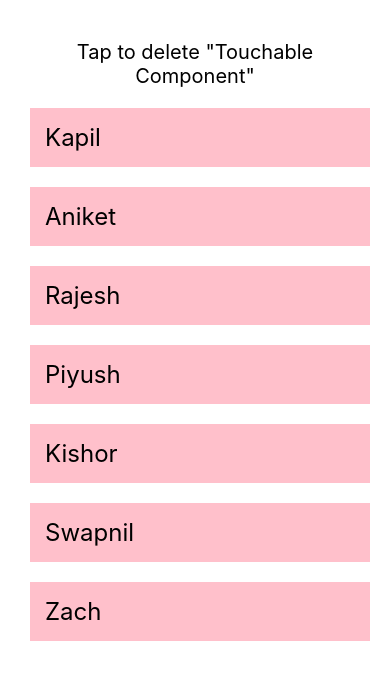
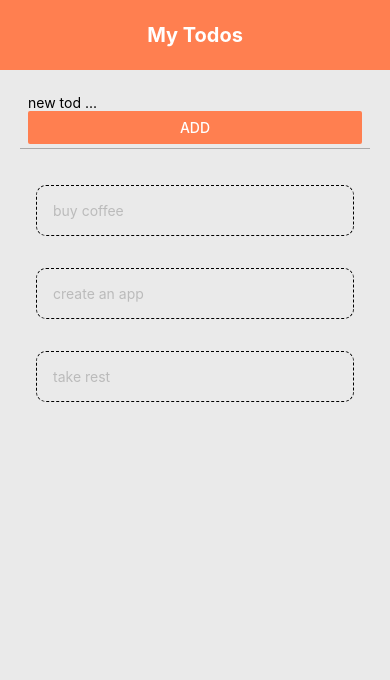
Before and after one commit to kapilrc/react-native-series, a React Native app: screen / in a window 390 px wide. Shown: the top 680 px of the page. Built offline with nearby package versions, Linux system fonts and the light colour scheme.

Commit message:
todo app (todo form, add, delete item), alert, dismiss keyboard

```diff
--- a/App.js
+++ b/App.js
@@ -1,60 +1,86 @@
-import React, { useState } from 'react';
-import { StyleSheet, Text, View, FlatList, TouchableOpacity } from 'react-native';
+import React, { useState } from 'react'
+import { Alert, FlatList, Keyboard, StyleSheet, Text, TouchableWithoutFeedback, View } from 'react-native'
+import AddTodo from './src/components/addTodo'
+import Header from './src/components/header'
+import Todoitem from './src/components/todoitem'
 
-export default function App() {
-  const [people, setPeople] = useState([
-    { name: 'Kapil', id: '1' },
-    { name: 'Aniket', id: '2' },
-    { name: 'Rajesh', id: '3' },
-    { name: 'Piyush', id: '4' },
-    { name: 'Kishor', id: '5' },
-    { name: 'Swapnil', id: '6' },
-    { name: 'Zach', id: '7' },
-  ]);
+const App = () => {
 
-  const pressHandler = (id) => {
-    console.log(id);
-    setPeople((prevPeople) => {
-      return prevPeople.filter(person => person.id  != id);
-    });
-  };
+  const [todos, setTodos] = useState([
+    {text: "buy coffee", key: "1"},
+    {text: "create an app", key: "2"},
+    {text: "take rest", key: "3"},
+  ])
+
+  const pressHandler = key => {
+    setTodos(prevTodos => {
+      return prevTodos.filter(todo => todo.key != key)
+    })
+  }
+
+  const submitHandler = text => {
+
+    if(text.length < 4) {
+      Alert.alert('OOPS', 'Todo must be over 3 chars long',
+        [
+          {text: 'OK', onPress: () => (console.log('alert closed'))}
+        ]
+      )
+      return;
+    }
+
+    let isTextExist = todos.find(todo => todo.text.toLowerCase() == text.toLowerCase())
+    if(isTextExist){
+      console.warn("item is already in todo list");
+      return;
+    }
+
+    setTodos(prevTodos => {
+
+      return [
+        {
+          text,
+          key: (prevTodos.length+2).toString()
+        },
+        ...prevTodos
+      ]
+    })
+  }
 
   return (
-    <View style={styles.container}>
-      <Text style={styles.title}>Tap to delete "Touchable Component"</Text>
-      <FlatList
-        numColumns={1}
-        keyExtractor={(item) => item.id}
-        data={people}
-        renderItem={({ item }) => (
-          <TouchableOpacity onPress={() => pressHandler(item.id)}>
-            <Text style={styles.item}>{item.name}</Text>
-          </TouchableOpacity>
-        )}
-      />
+    <TouchableWithoutFeedback onPress={() => {
+      Keyboard.dismiss();
+    }}>
+      <View style={styles.container}>
+        <Header />
+        <View style={styles.content}>
+          <AddTodo placeholder="new tod ..." submitHandler={submitHandler} />
+          <View style={styles.list}>
+            <FlatList
+              data={todos}
+              renderItem={({item}) => (
+                <Todoitem item={item} pressHandler={pressHandler} />
+              )}
+            />
+          </View>
+        </View>
 
-    </View>
-  );
+      </View>
+    </TouchableWithoutFeedback>
+  )
 }
+
+export default App
 
 const styles = StyleSheet.create({
   container: {
     flex: 1,
-    paddingTop: 40,
-    paddingHorizontal: 20,
-    backgroundColor: '#fff'
+    backgroundColor: '#eaeaea'
   },
-  title: {
-    fontSize: 20,
-    textAlign: 'center'
+  content: {
+    padding: 20,
   },
-  item: {
-    flex: 1,
-    marginHorizontal: 10,
-    marginTop: 20,
-    padding: 15,
-    backgroundColor: 'pink',
-    fontSize: 24,
-    width: '100%'
-  },
-});
+  list: {
+    marginTop: 10
+  }
+})
--- /dev/null
+++ b/src/components/addTodo.js
@@ -0,0 +1,35 @@
+import React, {useState} from 'react'
+import { StyleSheet, Text, TextInput, Button, View } from 'react-native'
+
+const AddTodo = ({placeholder, submitHandler}) => {
+  const [text, setText] = useState('')
+
+  const changeHandler = val => {
+    setText(val);
+  }
+
+  return (
+    <View style={styles.input}>
+      <TextInput
+        placeholder={placeholder}
+        onChangeText={changeHandler}
+      />
+      <Button style={styles.button} onPress={() => submitHandler(text)} title="Add" color='coral' />
+    </View>
+  )
+}
+
+export default AddTodo
+
+const styles = StyleSheet.create({
+  input: {
+    marginBottom: 10,
+    paddingHorizontal: 8,
+    paddingVertical: 4,
+    borderBottomWidth: 1,
+    borderBottomColor: '#aaa'
+  },
+  button: {
+
+  }
+})
--- /dev/null
+++ b/src/components/header.js
@@ -0,0 +1,27 @@
+import React from 'react'
+import { StyleSheet, Text, View } from 'react-native'
+
+const Header = () => {
+  return (
+    <View style={styles.header}>
+      <Text style={styles.title}>My Todos</Text>
+    </View>
+  )
+}
+
+export default Header
+
+const styles = StyleSheet.create({
+  header: {
+    height: 70,
+    justifyContent: 'center',
+    alignItems: 'center',
+    backgroundColor: 'coral'
+  },
+  title: {
+    color: 'white',
+    fontSize: 20,
+    fontWeight: 'bold',
+    textAlign: 'center'
+  }
+})
--- /dev/null
+++ b/src/components/todoitem.js
@@ -0,0 +1,23 @@
+import React from 'react'
+import { StyleSheet, Text, TouchableOpacity } from 'react-native'
+
+const Todoitem = ({ item, pressHandler }) => {
+  return (
+    <TouchableOpacity onPress={() => pressHandler(item.key)}>
+      <Text style={styles.item}>{item.text}</Text>
+    </TouchableOpacity>
+  )
+}
+
+export default Todoitem
+
+const styles = StyleSheet.create({
+  item: {
+    padding: 16,
+    margin: 16,
+    color: '#bbb',
+    borderWidth: 1,
+    borderStyle: 'dashed',
+    borderRadius: 10
+  }
+})
```
